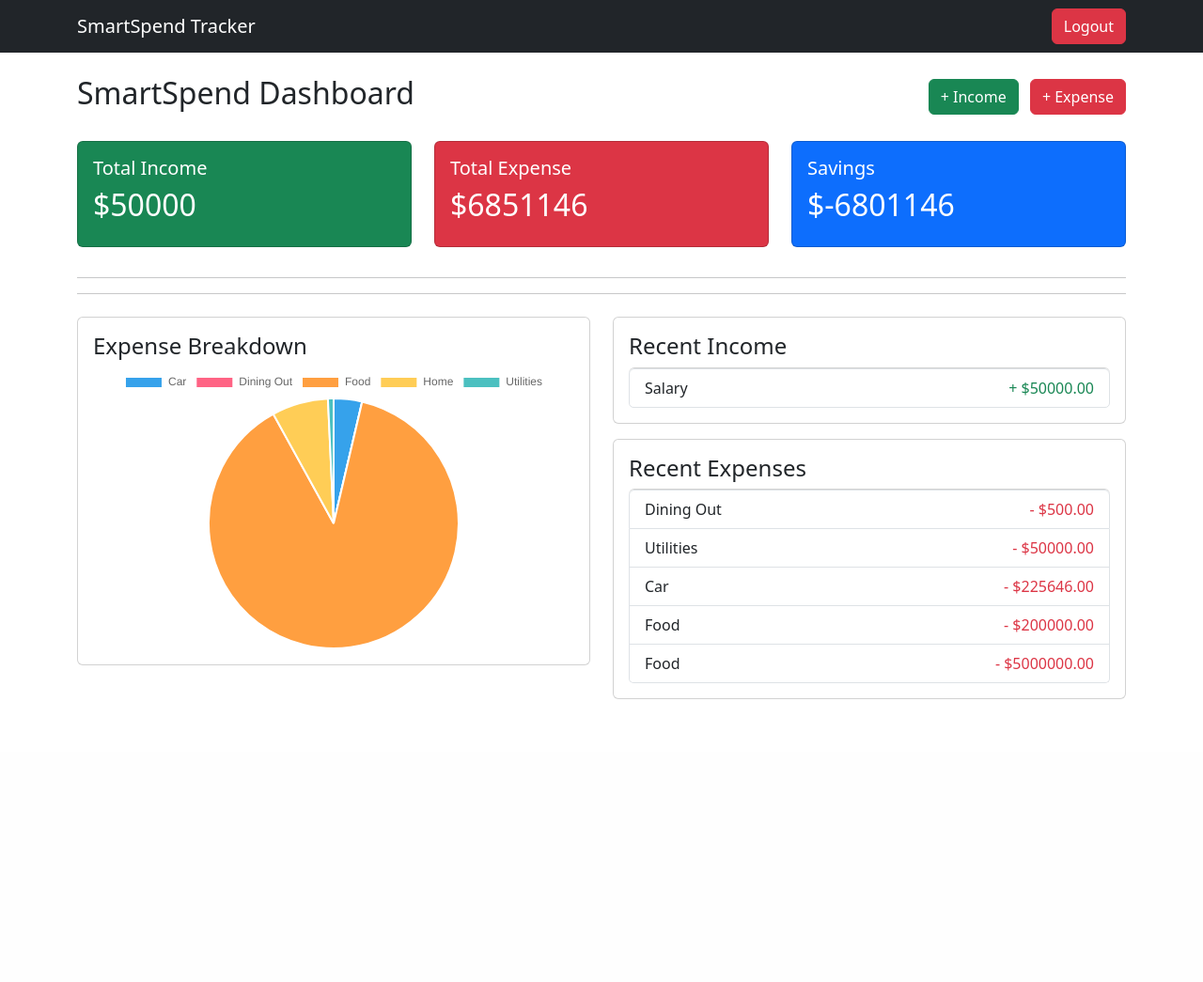
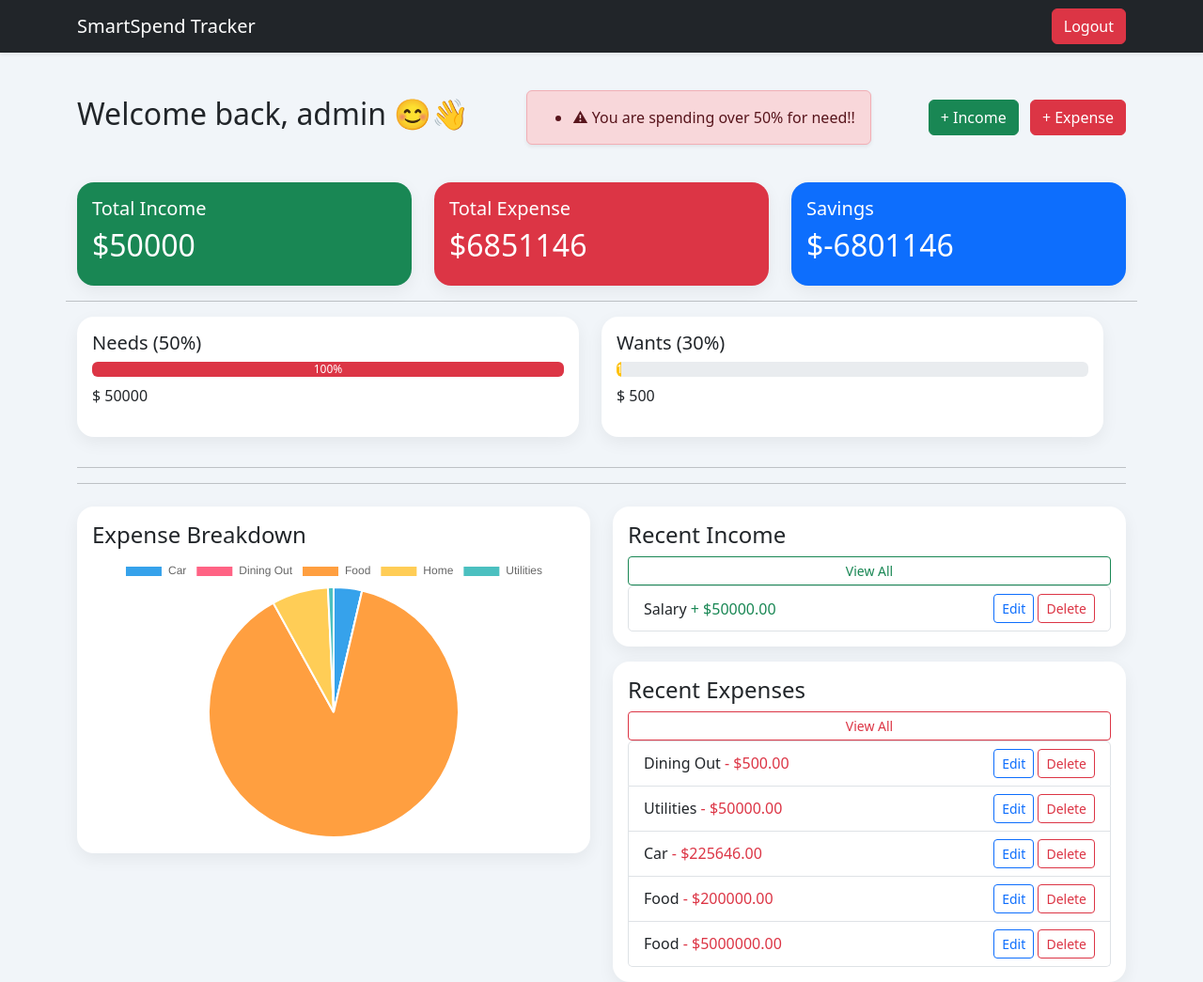
Before and after one commit to ducanh2306/income_tracker, a Django app: page / in a window 1280 px wide. Shown: the whole page at 94% size. Before the commit the page ends 744 px from the top, so only its background shows below. Run offline with Django 5.2, Linux system fonts and the light colour scheme; a user stored in the database is signed in; data comes from the database, SQL or seed files in the repository; both versions use the stored data as it was after the commit.

Commit message:
Update some new features, Newest version

```diff
--- a/templates/base.html
+++ b/templates/base.html
@@ -4,9 +4,21 @@
     <meta charset="UTF-8">
     <title>SmartSpend Tracker</title>
     <link href="https://cdn.jsdelivr.net/npm/bootstrap@5.3.2/dist/css/bootstrap.min.css" rel="stylesheet">
+<style>
+    body {
+        background: #f1f5f9;
+        min-height: 100vh;
+    }
+
+    .card {
+        border: none;
+        border-radius: 18px;
+        box-shadow: 0 6px 18px rgba(0,0,0,0.06);
+    }
+</style>
 </head>
 <body>
-<nav class="navbar navbar-dark bg-dark">
+<nav class="navbar navbar-dark bg-dark shadow-sm mb-4">
     <div class="container">
         <a class="navbar-brand" href="/">SmartSpend Tracker</a>
         <div>
--- a/templates/dashboard.html
+++ b/templates/dashboard.html
@@ -1,15 +1,22 @@
 {% extends "base.html" %}
-
 {% block content %}
 
+<!-- Display user name and warning -->
 <div class="d-flex justify-content-between align-items-center mb-4">
 
-<h2>SmartSpend Dashboard</h2>
-{% if warning %}
+    <h2>Welcome back, {{ request.user.username }} 😊👋</h2>
+{% if warnings %}
 <div class="alert alert-danger mt-3 shadow-sm">
-    <strong>Alert:</strong> {{ warning }}
+    <ul class="mb-0">
+        {% for w in warnings %}
+        <li>{{ w }}</li>
+        {% endfor %}
+    </ul>
 </div>
 {% endif %}
+
+
+ <!-- Display buttons -->
 <div>
 <a href="{% url 'add_income' %}" class="btn btn-success me-2">
 + Income
@@ -19,9 +26,9 @@
 + Expense
 </a>
 </div>
-
 </div>
 
+<!-- Display results total -->
 <div class="row">
 
 <div class="col-md-4">
@@ -50,7 +57,43 @@
 </div>
 </div>
 </div>
+<hr>
 
+<div class="row">
+
+<div class="col-md-6">
+<div class="card p-3 mb-3">
+<h5>Needs (50%)</h5>
+
+<div class="progress mb-2">
+  <div class="progress-bar bg-danger"
+       style="width: {{ need_percent }}%">
+    {{ need_percent|floatformat:0 }}%
+  </div>
+</div>
+
+<p>$ {{ need_expense }}</p>
+
+</div>
+</div>
+
+<div class="col-md-6">
+<div class="card p-3 mb-3">
+<h5>Wants (30%)</h5>
+
+<div class="progress mb-2">
+  <div class="progress-bar bg-warning"
+       style="width: {{ want_percent }}%">
+    {{ want_percent|floatformat:0 }}%
+  </div>
+</div>
+
+<p>$ {{ want_expense }}</p>
+
+</div>
+</div>
+
+</div>
 </div>
 
 <hr>
@@ -76,36 +119,61 @@
 
 <div class="card p-3 mb-3">
 <h4>Recent Income</h4>
-
+<a href="{% url 'income_list' %}" class="btn btn-outline-success btn-sm">
+                View All
+            </a>
 <ul class="list-group">
 {% for income in recent_incomes %}
-<li class="list-group-item d-flex justify-content-between">
-<span>{{ income.source }}</span>
-<span class="text-success">+ ${{ income.amount }}</span>
+<li class="list-group-item d-flex justify-content-between align-items-center">
+    <span>
+        {{ income.source }}
+        <span class="text-success">+ ${{ income.amount }}</span>
+    </span>
+
+    <div>
+        <a href="{% url 'edit_income' income.id %}" class="btn btn-sm btn-outline-primary">
+            Edit
+        </a>
+        <a href="{% url 'delete_income' income.id %}" class="btn btn-sm btn-outline-danger">
+            Delete
+        </a>
+    </div>
 </li>
 {% empty %}
 <li class="list-group-item">No income yet</li>
 {% endfor %}
 </ul>
+</div>
 
-</div>
+
 
 <div class="card p-3">
 <h4>Recent Expenses</h4>
-
+<a href="{% url 'expense_list' %}" class="btn btn-outline-danger btn-sm">
+                View All
+            </a>
 <ul class="list-group">
 {% for expense in recent_expenses %}
-<li class="list-group-item d-flex justify-content-between">
-<span>{{ expense.category }}</span>
-<span class="text-danger">- ${{ expense.amount }}</span>
+<li class="list-group-item d-flex justify-content-between align-items-center">
+    <span>
+        {{ expense.category }}
+        <span class="text-danger">- ${{ expense.amount }}</span>
+    </span>
+
+    <div>
+        <a href="{% url 'edit_expense' expense.id %}" class="btn btn-sm btn-outline-primary">
+            Edit
+        </a>
+        <a href="{% url 'delete_expense' expense.id %}" class="btn btn-sm btn-outline-danger">
+            Delete
+        </a>
+    </div>
 </li>
 {% empty %}
 <li class="list-group-item">No expenses yet</li>
 {% endfor %}
 </ul>
-
 </div>
-
 </div>
 
 </div>
@@ -127,6 +195,8 @@ new Chart(ctx, {
     }
 });
 </script>
+
+
 {% for message in messages %}
   <p style="color:red;">{{ message }}</p>
 {% endfor %}
--- a/tracker/forms.py
+++ b/tracker/forms.py
@@ -11,7 +11,7 @@ class IncomeForm(forms.ModelForm):
         widgets = {
             'date': forms.DateInput(attrs={'type': 'date', 'class': 'form-control'}),
             'amount': forms.NumberInput(attrs={'class': 'form-control'}),
-            'source': forms.TextInput(attrs={'class': 'form-control'}),
+            'source': forms.Select(attrs={'class': 'form-control'}),
         }
 
 class RegisterForm(UserCreationForm):
@@ -27,6 +27,6 @@ class ExpenseForm(forms.ModelForm):
         widgets = {
             'date': forms.DateInput(attrs={'type': 'date', 'class': 'form-control'}),
             'amount': forms.NumberInput(attrs={'class': 'form-control'}),
-            'category': forms.TextInput(attrs={'class': 'form-control'}),
+            'category': forms.Select(attrs={'class': 'form-control'}),
             'description': forms.Textarea(attrs={'class': 'form-control'}),
         }
--- a/tracker/urls.py
+++ b/tracker/urls.py
@@ -7,5 +7,12 @@ urlpatterns = [
     path('add-income/', views.add_income, name='add_income'),
     path('register/', views.register, name='register'),
     path('add-expense/', views.add_expense, name='add_expense'),
+    path("income-list/", views.income_list, name="income_list"),
+    path("expense-list/", views.expense_list, name="expense_list"),
+    path("income/edit/<int:pk>/", views.edit_income, name="edit_income"),
+    path("income/delete/<int:pk>/", views.delete_income, name="delete_income"),
+
+    path("expense/edit/<int:pk>/", views.edit_expense, name="edit_expense"),
+    path("expense/delete/<int:pk>/", views.delete_expense, name="delete_expense"),
 
 ]
--- a/tracker/views.py
+++ b/tracker/views.py
@@ -1,71 +1,119 @@
-from django.db.models import Sum
 
 # Create your views here.
-from django.shortcuts import render, redirect
+from django.shortcuts import render, redirect, get_object_or_404
 from .models import Income, Expense, Budget
 from .forms import IncomeForm, RegisterForm, ExpenseForm
 from django.contrib.auth.decorators import login_required
-from django.contrib.auth import login, authenticate, login
+from django.contrib.auth import login, authenticate
 from django.contrib import messages
 from datetime import timedelta
 from django.utils.timezone import now
 from django.db.models import Sum
 from datetime import datetime
+from django.core.paginator import Paginator
 @login_required
 def dashboard(request):
 
+    # Get user data FIRST
     incomes = Income.objects.filter(user=request.user)
     expenses = Expense.objects.filter(user=request.user)
 
+    # Totals
     total_income = incomes.aggregate(Sum('amount'))['amount__sum'] or 0
     total_expense = expenses.aggregate(Sum('amount'))['amount__sum'] or 0
 
+    savings = total_income - total_expense
+
+    # ======================
+    # 50/30/20 RULE
+    # ======================
+
+    NEED_CATEGORIES = [
+        "Groceries", "Utilities", "Healthcare",
+        "Insurance", "Rent", "Transportation"
+    ]
+
+    WANT_CATEGORIES = [
+        "Dining Out", "Entertainment", "Education"
+    ]
+
+    need_expense = expenses.filter(category__in=NEED_CATEGORIES)\
+        .aggregate(Sum("amount"))["amount__sum"] or 0
+
+    want_expense = expenses.filter(category__in=WANT_CATEGORIES)\
+        .aggregate(Sum("amount"))["amount__sum"] or 0
+
+    need_percent = (need_expense / total_income * 100) if total_income > 0 else 0
+    want_percent = (want_expense / total_income * 100) if total_income > 0 else 0
+
+    warnings = []
+
+    if need_percent > 50:
+        warnings.append("⚠ You are spending over 50% for need!!")
+
+    if want_percent > 30:
+        warnings.append("⚠ You are spending over 30% for want!!")
+
+    # ======================
+    # DAILY SPENDING WARNING
+    # ======================
+
     today = now().date()
 
-    # Tổng tiền tiêu hôm nay
-    today_expense = expenses.filter(date=today).aggregate(Sum('amount'))['amount__sum'] or 0
+    today_expense = expenses.filter(date=today)\
+        .aggregate(Sum('amount'))['amount__sum'] or 0
 
-    # Lấy data 7 ngày gần nhất
     last_7_days = expenses.filter(date__gte=today - timedelta(days=7))
 
     avg_daily = 0
-
     if last_7_days.exists():
         avg_daily = (last_7_days.aggregate(Sum('amount'))['amount__sum'] or 0) / 7
 
-    # Tạo warning
-    warning = None
+    if avg_daily > 0 and today_expense > avg_daily * 2:
+        warnings.append("⚠ You are spending unusually high today!")
 
-    if avg_daily > 0 and today_expense > avg_daily * 2:
-        warning = "⚠ You are spending unusually high today!"
-
-    savings = total_income - total_expense
+    # ======================
+    # RECENT TRANSACTIONS
+    # ======================
 
     recent_incomes = incomes.order_by('-created_at')[:5]
     recent_expenses = expenses.order_by('-created_at')[:5]
 
-    category_data = (
-        expenses.values("category")
-        .annotate(total=Sum("amount"))
-    )
+    # ======================
+    # CATEGORY CHART
+    # ======================
+
+    category_data = expenses.values("category").annotate(total=Sum("amount"))
 
     categories = [item["category"] for item in category_data]
     category_totals = [float(item["total"]) for item in category_data]
+
+    # ======================
+    # CONTEXT
+    # ======================
 
     context = {
         "total_income": total_income,
         "total_expense": total_expense,
         "savings": savings,
+
         "recent_incomes": recent_incomes,
         "recent_expenses": recent_expenses,
+
         "categories": categories,
         "category_totals": category_totals,
-        "warning": warning,
 
+        "need_expense": need_expense,
+        "want_expense": want_expense,
+        "need_percent": need_percent,
+        "want_percent": want_percent,
+
+        "warnings": warnings
     }
 
     return render(request, "dashboard.html", context)
 
+@login_required
 def add_income(request):
     if request.method == "POST":
         form = IncomeForm(request.POST)
@@ -79,6 +127,7 @@ def add_income(request):
 
     return render(request, "add_income.html", {"form": form})
 
+@login_required
 def add_expense(request):
     if request.method == "POST":
         form = ExpenseForm(request.POST)
@@ -113,3 +162,65 @@ def user_login(request):
         else:
             messages.error(request, "Invalid username or password.")
     return render(request, "login.html")
+
+@login_required
+def income_list(request):
+    incomes = Income.objects.filter(user=request.user).order_by("-created_at")
+
+    paginator = Paginator(incomes, 5)   # 10 per page
+    page_number = request.GET.get("page")
+    page_obj = paginator.get_page(page_number)
+
+    return render(request, "income_list.html", {"page_obj": page_obj})
+
+@login_required
+def expense_list(request):
+    expenses = Expense.objects.filter(user=request.user).order_by("-created_at")
+
+    paginator = Paginator(expenses, 5)
+    page_number = request.GET.get("page")
+    page_obj = paginator.get_page(page_number)
+
+    return render(request, "expense_list.html", {
+        "page_obj": page_obj
+    })
+
+@login_required
+def edit_income(request, pk):
+    income = get_object_or_404(Income, pk=pk, user=request.user)
+
+    if request.method == "POST":
+        form = IncomeForm(request.POST, instance=income)
+        if form.is_valid():
+            form.save()
+            return redirect("dashboard")
+    else:
+        form = IncomeForm(instance=income)
+
+    return render(request, "add_income.html", {"form": form})
+
+@login_required
+def delete_income(request, pk):
+    income = get_object_or_404(Income, pk=pk, user=request.user)
+    income.delete()
+    return redirect("dashboard")
+
+@login_required
+def edit_expense(request, pk):
+    expense = get_object_or_404(Expense, pk=pk, user=request.user)
+
+    if request.method == "POST":
+        form = ExpenseForm(request.POST, instance=expense)
+        if form.is_valid():
+            form.save()
+            return redirect("dashboard")
+    else:
+        form = ExpenseForm(instance=expense)
+
+    return render(request, "add_expense.html", {"form": form})
+
+@login_required
+def delete_expense(request, pk):
+    expense = get_object_or_404(Expense, pk=pk, user=request.user)
+    expense.delete()
+    return redirect("dashboard")
```
Also changed, not shown: templates/expense_list.html (added, +31 -0 lines), templates/income_list.html (added, +31 -0 lines), tracker/admin.py (+4 -5 lines), tracker/models.py (+19 -2 lines), db.sqlite3.
